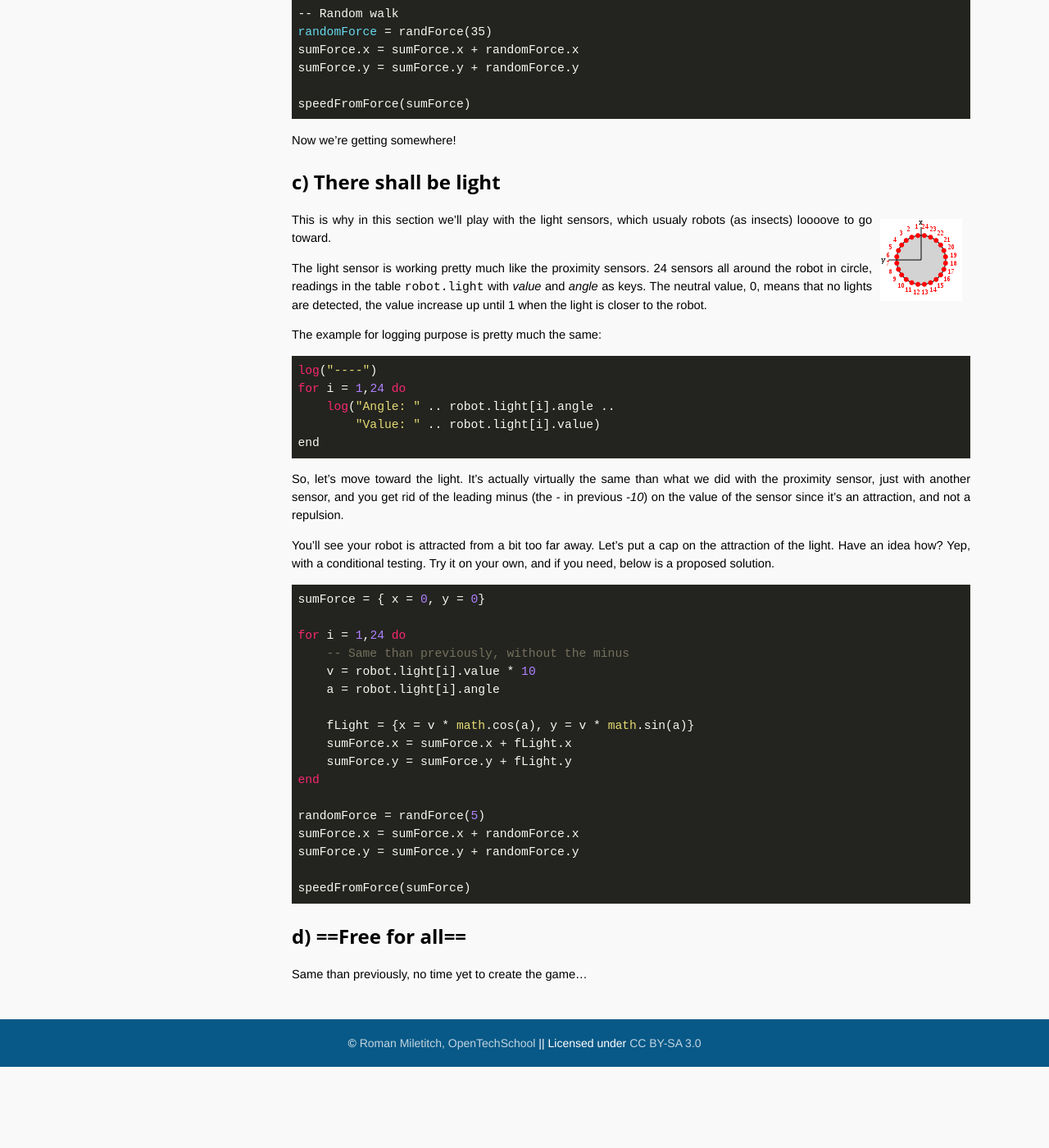
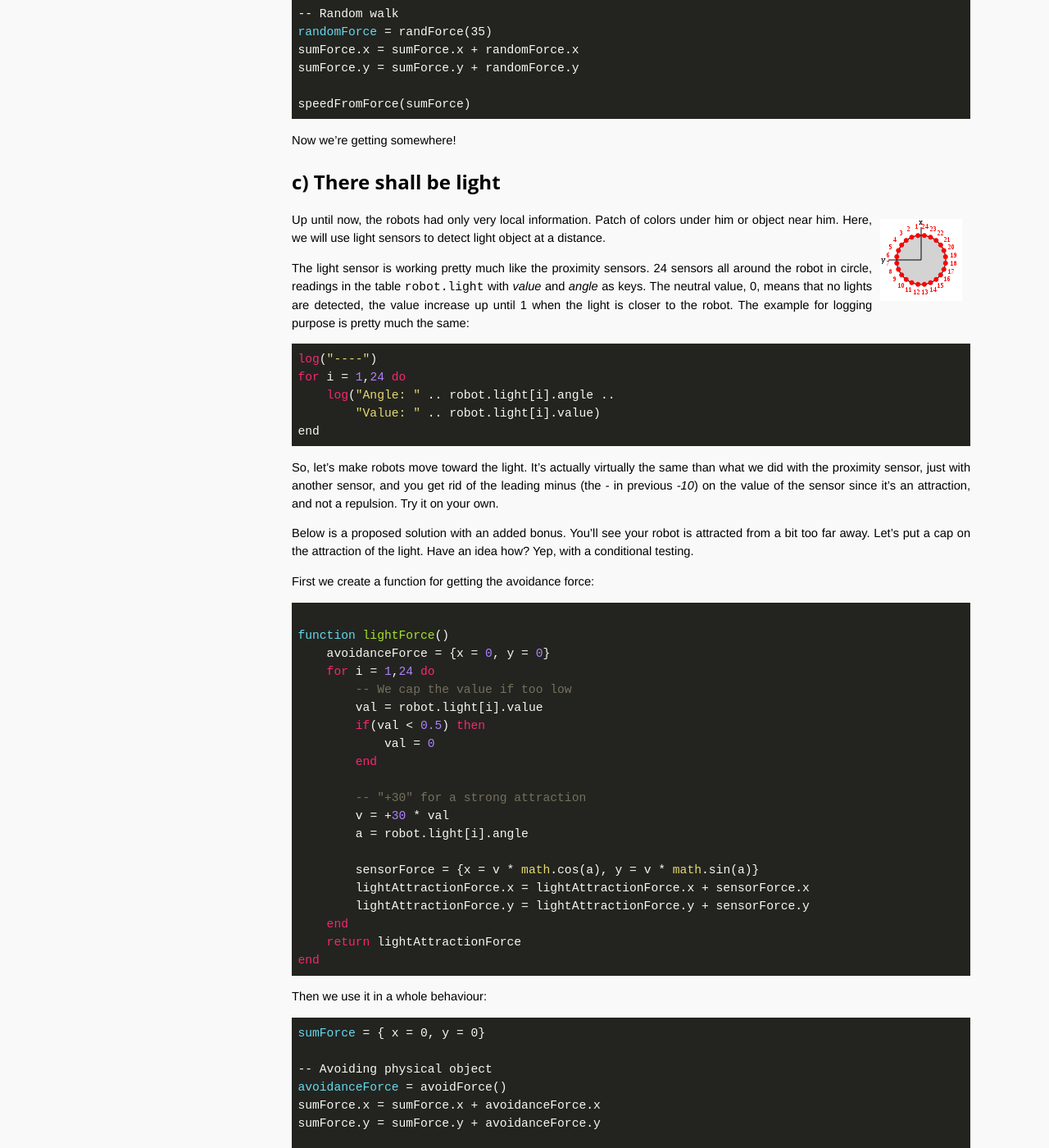
Before and after one commit to OpenTechSchool-Brussels/AI-for-robots-and-swarms, a Jekyll site: the page built from Making-sense-of-it.markdown, in a window 1280 px wide and 1400 px high, scrolled down 2043 px. Shown: the whole window at 82% size. Built offline with Jekyll 4.4.1, drawn with Linux system fonts in a browser that asks for light colours; Markdown is read by kramdown in place of the engine named in the settings; before the commit the page ends 3344 px from its top, so only the background shows below that; some of the changed text lies outside the part shown.

Commit message:
Update Making-sense-of-it.markdown

````diff
--- a/Making-sense-of-it.markdown
+++ b/Making-sense-of-it.markdown
@@ -63,11 +63,11 @@ On of the most common usage for the proximity sensors is to avoid obstacles (obj
 First we create a function for getting the avoidance force:
 
 ```lua
-function avoidForce(val)
+function avoidForce()
     avoidanceForce = {x = 0, y = 0}
     for i = 1,24 do
-        -- "-10" for a strong repulsion
-        v = -10 * robot.proximity[i].value
+        -- "-30" for a strong repulsion
+        v = -30 * robot.proximity[i].value
         a = robot.proximity[i].angle
 
         sensorForce = {x = v * math.cos(a), y = v * math.sin(a)}
@@ -102,13 +102,9 @@ Now we're getting somewhere!
 
 <img src="./assets/robot_light.png" alt="light sensor" style="float:right; margin:10px;">
 
-This is why in this section we'll play with the light sensors, which usualy robots (as insects) loooove to go toward.
+Up until now, the robots had only very local information. Patch of colors under him or object near him. Here, we will use light sensors to detect light object at a distance.
 
-
-The light sensor is working pretty much like the proximity sensors. 24 sensors all around the robot in circle, readings in the table `robot.light` with *value* and *angle* as keys. The neutral value, 0, means that no lights are detected, the value increase up until 1 when the light is closer to the robot.
-
-
-The example for logging purpose is pretty much the same:
+The light sensor is working pretty much like the proximity sensors. 24 sensors all around the robot in circle, readings in the table `robot.light` with *value* and *angle* as keys. The neutral value, 0, means that no lights are detected, the value increase up until 1 when the light is closer to the robot. The example for logging purpose is pretty much the same:
 
 ```lua
 log("----")
@@ -118,24 +114,53 @@ for i = 1,24 do
 end
 ```
 
-So, let's move toward the light. It's actually virtually the same than what we did with the proximity sensor, just with another sensor, and you get rid of the leading minus (the *-* in previous *-10*) on the value of the sensor since it's an attraction, and not a repulsion.
+So, let's make robots move toward the light. It's actually virtually the same than what we did with the proximity sensor, just with another sensor, and you get rid of the leading minus (the *-* in previous *-10*) on the value of the sensor since it's an attraction, and not a repulsion. Try it on your own.
 
-You'll see your robot is attracted from a bit too far away. Let's put a cap on the attraction of the light. Have an idea how? Yep, with a conditional testing. Try it on your own, and if you need, below is a proposed solution.
+Below is a proposed solution with an added bonus. You'll see your robot is attracted from a bit too far away. Let's put a cap on the attraction of the light. Have an idea how? Yep, with a conditional testing.
+
+
+First we create a function for getting the avoidance force:
+
+```lua
+
+function lightForce()
+    avoidanceForce = {x = 0, y = 0}
+    for i = 1,24 do
+        -- We cap the value if too low
+        val = robot.light[i].value
+        if(val < 0.5) then
+            val = 0
+        end
+
+        -- "+30" for a strong attraction
+        v = +30 * val
+        a = robot.light[i].angle
+
+        sensorForce = {x = v * math.cos(a), y = v * math.sin(a)}
+        lightAttractionForce.x = lightAttractionForce.x + sensorForce.x
+        lightAttractionForce.y = lightAttractionForce.y + sensorForce.y
+    end
+    return lightAttractionForce
+end
+```
+
+Then we use it in a whole behaviour:
 
 ```lua
 sumForce = { x = 0, y = 0}
 
-for i = 1,24 do
-    -- Same than previously, without the minus
-    v = robot.light[i].value * 10
-    a = robot.light[i].angle
+-- Avoiding physical object
+avoidanceForce = avoidForce()
+sumForce.x = sumForce.x + avoidanceForce.x
+sumForce.y = sumForce.y + avoidanceForce.y
 
-    fLight = {x = v * math.cos(a), y = v * math.sin(a)}
-    sumForce.x = sumForce.x + fLight.x
-    sumForce.y = sumForce.y + fLight.y
-end
+-- Going toward the light
+lightGoingForce = lightForce()
+sumForce.x = sumForce.x + lightGoingForce.x
+sumForce.y = sumForce.y + lightGoingForce.y
 
-randomForce = randForce(5)
+-- Random walk
+randomForce = randForce(35)
 sumForce.x = sumForce.x + randomForce.x
 sumForce.y = sumForce.y + randomForce.y
 
@@ -143,5 +168,5 @@ speedFromForce(sumForce)
 ```
 
 
-##d) ==Free for all==
+##d) ==Follow the line==
 Same than previously, no time yet to create the game...
````
